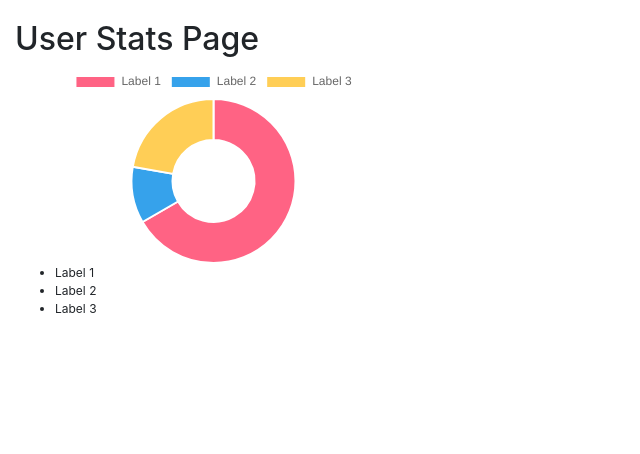
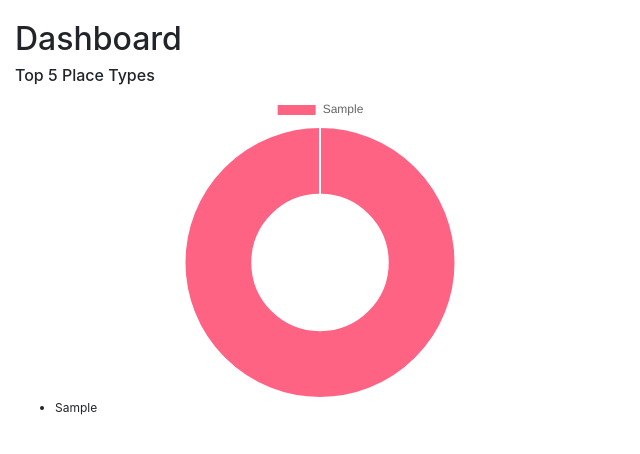
Before and after one commit to teganbroderick/Travelmaps, a Flask app: page /dashboard in a window 1280 px wide. Shown: the part 56-510 px from the top of the page, without its empty margins (0-640 px from the left). Run offline with Flask 2, Linux system fonts and the light colour scheme; tables that the repository leaves empty hold one stand-in row (values such as "Sample post"); some libraries are stand-ins or nearby versions.

Commit message:
Internal dashboard - work in progress. Created donut chart in dashboard.html with places data displayed.

```diff
--- a/server.py
+++ b/server.py
@@ -253,24 +253,27 @@ def get_place_statistics():
     labels = []
     data = []
 
+    for key, value in place_type_dictionary.items():
+        labels.append(key)
+        data.append(value)
+    print(labels)
+    print(data)
+
+
+
     data_dict = {
-                "labels": [
-                    "Label 1",
-                    "Label 2",
-                    "Label 3"
-                ],
+                "labels": labels[0:5],
                 "datasets": [
                     {
-                        "data": [300, 50, 100],
+                        "data": data[0:5],
                         "backgroundColor": [
                             "#FF6384",
                             "#36A2EB",
-                            "#FFCE56"
+                            "#FFCE56",
+                            "#74D3AE",
+                            "#f29559",
                         ],
                         "hoverBackgroundColor": [
-                            "#FF6384",
-                            "#36A2EB",
-                            "#FFCE56"
                         ]
                     }]
             }
--- a/static/css/maps.css
+++ b/static/css/maps.css
@@ -23,6 +23,11 @@ a.place-name {
 }
 #marker_attribute {
   font-size: 14px
+  font-style: bold;
+}
+
+#dashboard-header {
+  font-size: 16px;
   font-style: bold;
 }
 
--- a/templates/base.html
+++ b/templates/base.html
@@ -15,8 +15,6 @@
     <script src="https://cdnjs.cloudflare.com/ajax/libs/popper.js/1.12.9/umd/popper.min.js" integrity="sha384-ApNbgh9B+Y1QKtv3Rn7W3mgPxhU9K/ScQsAP7hUibX39j7fakFPskvXusvfa0b4Q" crossorigin="anonymous"></script>
     <!-- Load bootstrap JS plugins -->
     <script src="https://maxcdn.bootstrapcdn.com/bootstrap/4.0.0/js/bootstrap.min.js" integrity="sha384-JZR6Spejh4U02d8jOt6vLEHfe/JQGiRRSQQxSfFWpi1MquVdAyjUar5+76PVCmYl" crossorigin="anonymous"></script>
-    <!-- Load chart.js -->
-    <script src="https://cdnjs.cloudflare.com/ajax/libs/Chart.js/2.2.1/Chart.js"></script>
     <!-- Link to css file -->
     <link rel="stylesheet" href="static/css/maps.css"/>
     {% block head %}
--- a/templates/dashboard.html
+++ b/templates/dashboard.html
@@ -13,13 +13,14 @@
     <div class="row">
       <div class="col-4">
         <div id="map_details">
-          <h2>User Stats Page</h2>
+          <h2>Dashboard</h2>
         </div>
       </div>
     </div>
     <div class="row">
-      <div class="col-4">
+      <div class="col-6">
         <div class="place_types_chart">
+          <h2 id="dashboard-header">Top 5 Place Types</h2>
           <canvas id="donutChart"></canvas>
           <div id="donutLegend" class="chart-legend"></div>
         </div>
```
